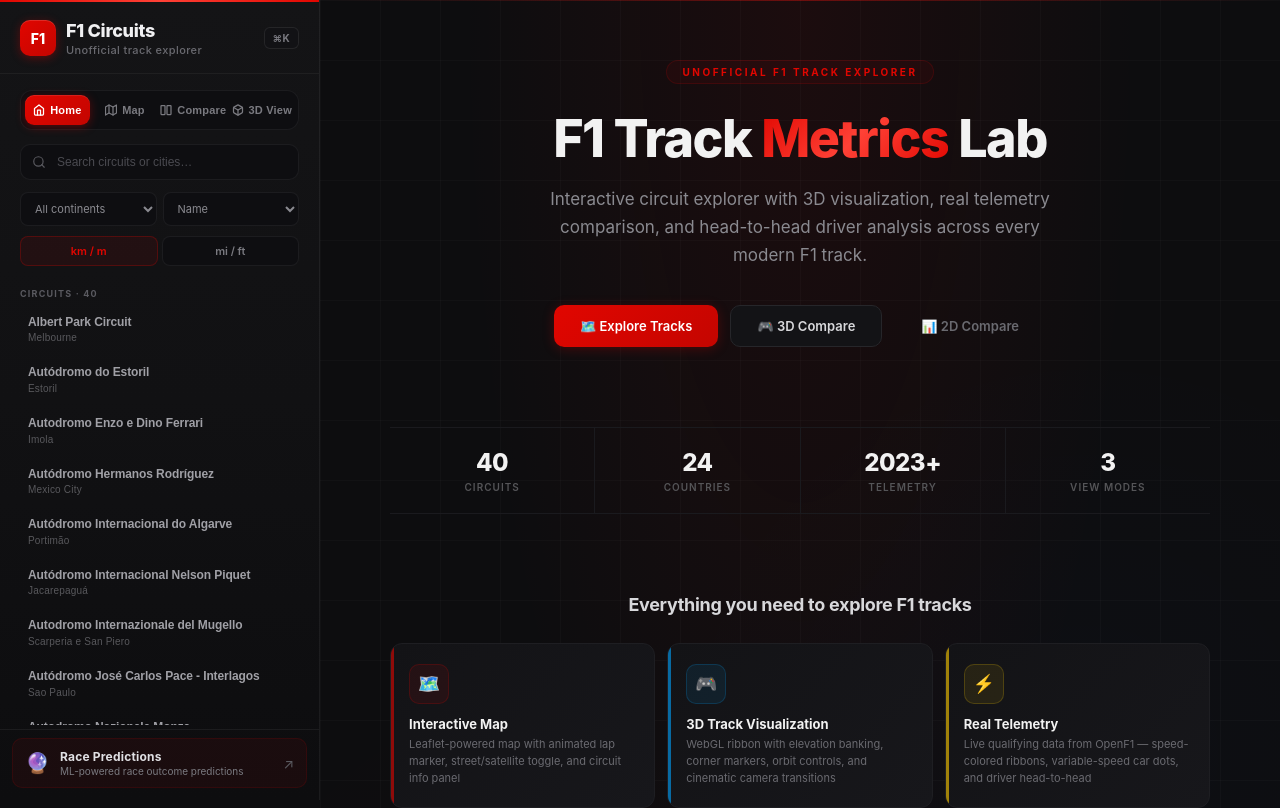
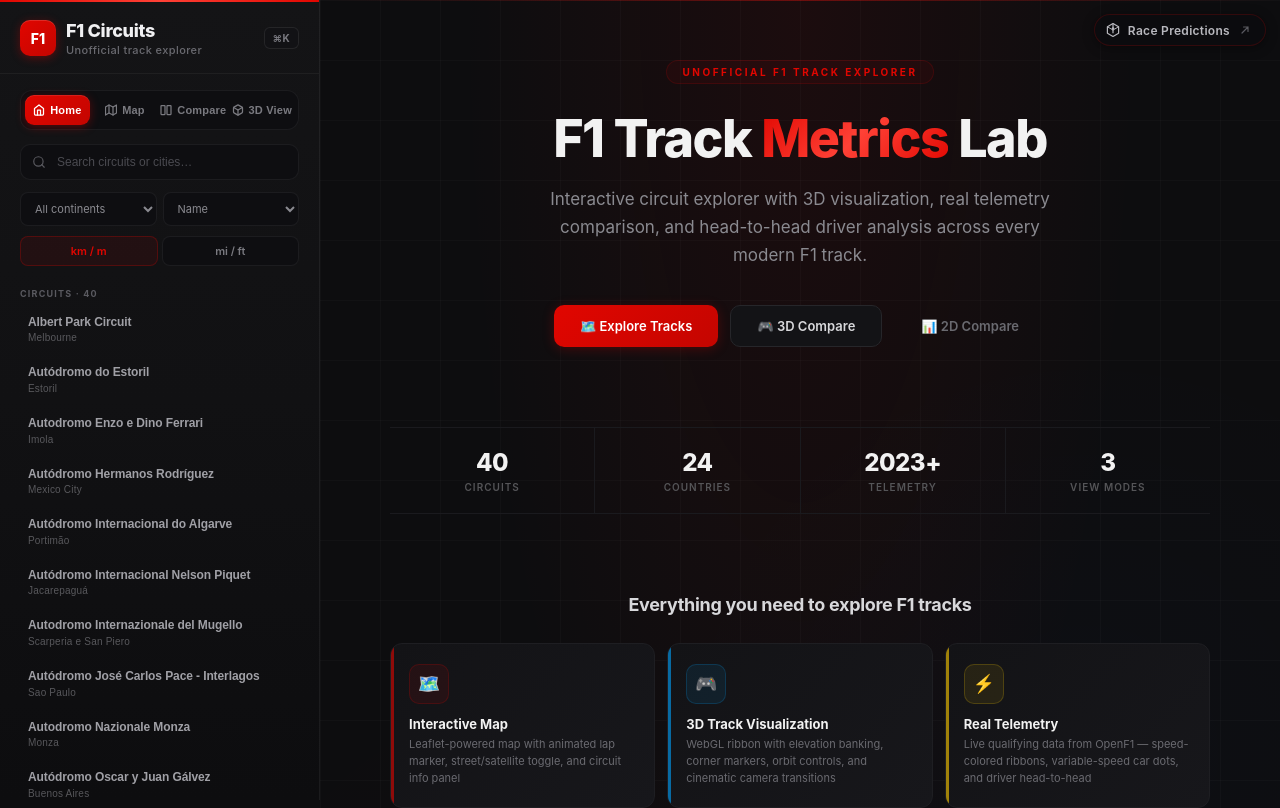
Before and after one commit to yashyegare/F1TrackMetricsLab, a React (Vite) app: page / in a window 1280 px wide. Shown: the top 808 px of the page. Built offline with nearby package versions, Linux system fonts and the light colour scheme.

Commit message:
feat: relocate ML prediction link from sidebar to floating top-right pill
Move the Race Predictions link from the sidebar footer to a sleek
floating pill in the top-right corner with a custom SVG icon,
hover glow effect, and arrow indicator. Cleaner placement that
doesn't consume sidebar space.

```diff
--- a/src/App.jsx
+++ b/src/App.jsx
@@ -375,21 +375,7 @@ export default function App() {
           ))}
         </ul>
 
-        <div className="sidebar-footer-links">
-          <a
-            href="https://formula-1-prediction-upd.vercel.app"
-            target="_blank"
-            rel="noreferrer"
-            className="sidebar-project-link"
-          >
-            <span className="sidebar-project-icon">🔮</span>
-            <span>
-              <span className="sidebar-project-title">Race Predictions</span>
-              <span className="sidebar-project-sub">ML-powered race outcome predictions</span>
-            </span>
-            <span className="sidebar-project-arrow">↗</span>
-          </a>
-        </div>
+
       </aside>
 
       {sidebarOpen && <div className="sidebar-backdrop" onClick={() => setSidebarOpen(false)} />}
@@ -406,6 +392,26 @@ export default function App() {
       />
 
       <main className="map-area">
+        <a
+          href="https://formula-1-prediction-upd.vercel.app"
+          target="_blank"
+          rel="noreferrer"
+          className="prediction-pill"
+        >
+          <svg className="prediction-pill-icon" viewBox="0 0 20 20" fill="none" xmlns="http://www.w3.org/2000/svg">
+            <path d="M10 2L3 6v8l7 4 7-4V6l-7-4z" stroke="currentColor" strokeWidth="1.5" strokeLinejoin="round"/>
+            <path d="M10 2v12" stroke="currentColor" strokeWidth="1.5" strokeLinejoin="round"/>
+            <path d="M17 6l-7 4" stroke="currentColor" strokeWidth="1.2" strokeLinecap="round"/>
+            <path d="M3 6l7 4" stroke="currentColor" strokeWidth="1.2" strokeLinecap="round"/>
+            <circle cx="10" cy="8" r="1.5" fill="currentColor"/>
+          </svg>
+          <span className="prediction-pill-label">Race Predictions</span>
+          <span className="prediction-pill-arrow">
+            <svg width="12" height="12" viewBox="0 0 12 12" fill="none">
+              <path d="M3 9L9 3M9 3H4.5M9 3V7.5" stroke="currentColor" strokeWidth="1.2" strokeLinecap="round" strokeLinejoin="round"/>
+            </svg>
+          </span>
+        </a>
         {!mode ? (
           <LandingHero />
         ) : mode === 'map' && selected ? (
--- a/src/index.css
+++ b/src/index.css
@@ -385,61 +385,72 @@ body {
 }
 
 /* Sidebar footer cross-links */
-.sidebar-footer-links {
-  padding: 8px 12px 12px;
-  border-top: 1px solid rgba(255,255,255,0.06);
-  margin-top: 4px;
-}
-
-.sidebar-project-link {
-  display: flex;
-  align-items: center;
-  gap: 10px;
-  padding: 10px 12px;
-  border-radius: 10px;
-  background: rgba(225, 6, 0, 0.06);
-  border: 1px solid rgba(225, 6, 0, 0.12);
-  color: #c8c8cc;
+
+.prediction-pill {
+  position: absolute;
+  top: 14px;
+  right: 14px;
+  z-index: 1001;
+  display: flex;
+  align-items: center;
+  gap: 7px;
+  padding: 7px 14px 7px 10px;
+  border-radius: 999px;
+  background: rgba(12, 12, 15, 0.88);
+  backdrop-filter: blur(16px);
+  -webkit-backdrop-filter: blur(16px);
+  border: 1px solid rgba(225, 6, 0, 0.18);
+  color: #b8b8be;
   text-decoration: none;
-  transition: all 0.15s ease;
-}
-
-.sidebar-project-link:hover {
+  font-size: 12px;
+  font-weight: 600;
+  letter-spacing: 0.3px;
+  white-space: nowrap;
+  transition: all 0.25s cubic-bezier(0.25, 0.46, 0.45, 0.94);
+  box-shadow: 0 2px 12px rgba(0,0,0,0.4);
+}
+
+.prediction-pill:hover {
   background: rgba(225, 6, 0, 0.12);
-  border-color: rgba(225, 6, 0, 0.25);
-  color: #f0f0f2;
-  transform: translateY(-1px);
-}
-
-.sidebar-project-icon {
-  font-size: 20px;
+  border-color: rgba(225, 6, 0, 0.5);
+  color: #f2f2f4;
+  transform: translateY(-1px) scale(1.03);
+  box-shadow:
+    0 0 20px rgba(225, 6, 0, 0.25),
+    0 0 40px rgba(225, 6, 0, 0.10),
+    0 4px 20px rgba(0,0,0,0.5);
+}
+
+.prediction-pill:hover .prediction-pill-icon {
+  filter: drop-shadow(0 0 4px rgba(225, 6, 0, 0.6));
+}
+
+.prediction-pill:hover .prediction-pill-label {
+  color: #ffffff;
+}
+
+.prediction-pill:hover .prediction-pill-arrow {
+  color: #ff3030;
+  transform: translate(1px, -1px);
+}
+
+.prediction-pill-icon {
+  width: 16px;
+  height: 16px;
   flex-shrink: 0;
-}
-
-.sidebar-project-title {
-  display: block;
-  font-size: 12px;
-  font-weight: 700;
-  color: #e0e0e4;
-  letter-spacing: 0.2px;
-}
-
-.sidebar-project-sub {
-  display: block;
-  font-size: 10px;
-  color: #7a7a80;
-  margin-top: 1px;
-}
-
-.sidebar-project-arrow {
-  margin-left: auto;
-  font-size: 14px;
+  transition: filter 0.25s ease;
+}
+
+.prediction-pill-label {
+  transition: color 0.25s ease;
+}
+
+.prediction-pill-arrow {
+  margin-left: 2px;
+  display: flex;
+  align-items: center;
   color: #5a5a60;
-  transition: color 0.15s;
-}
-
-.sidebar-project-link:hover .sidebar-project-arrow {
-  color: #e10600;
+  transition: all 0.25s ease;
 }
 
 .map-area {
```
